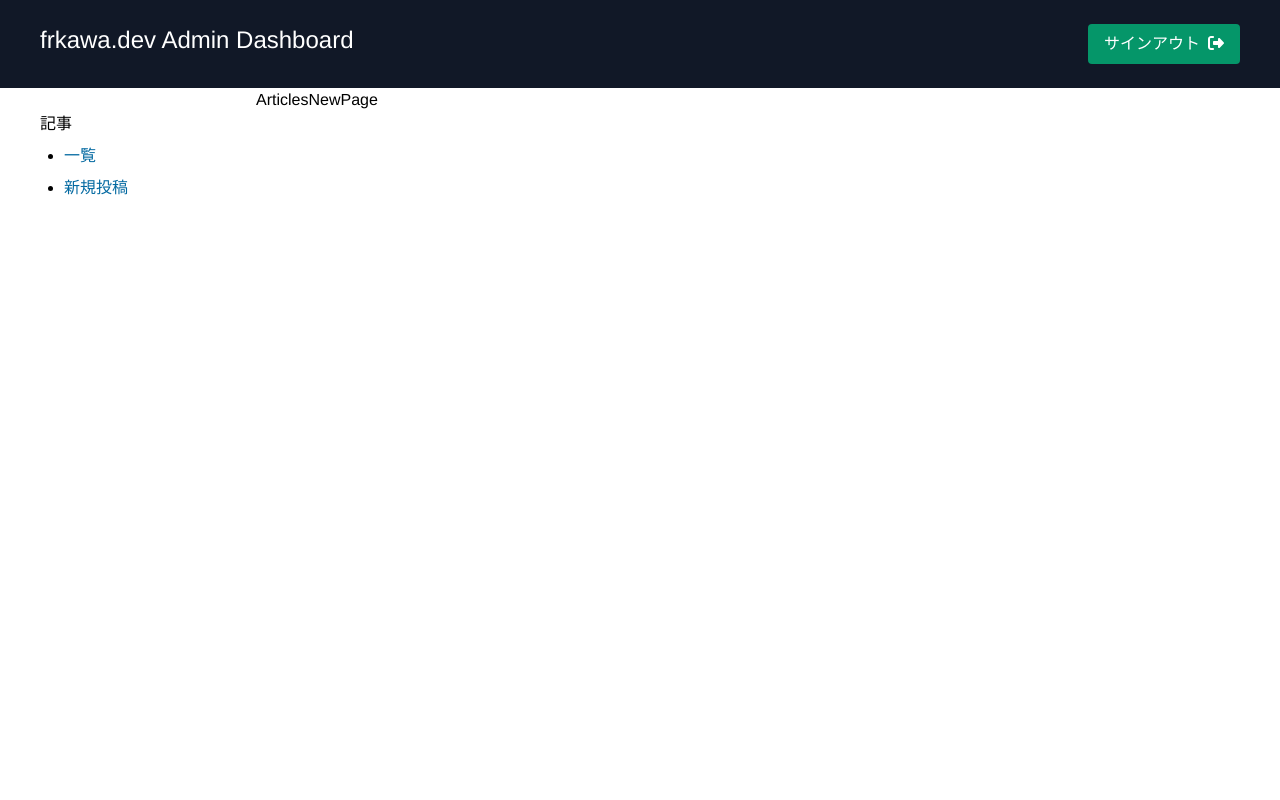
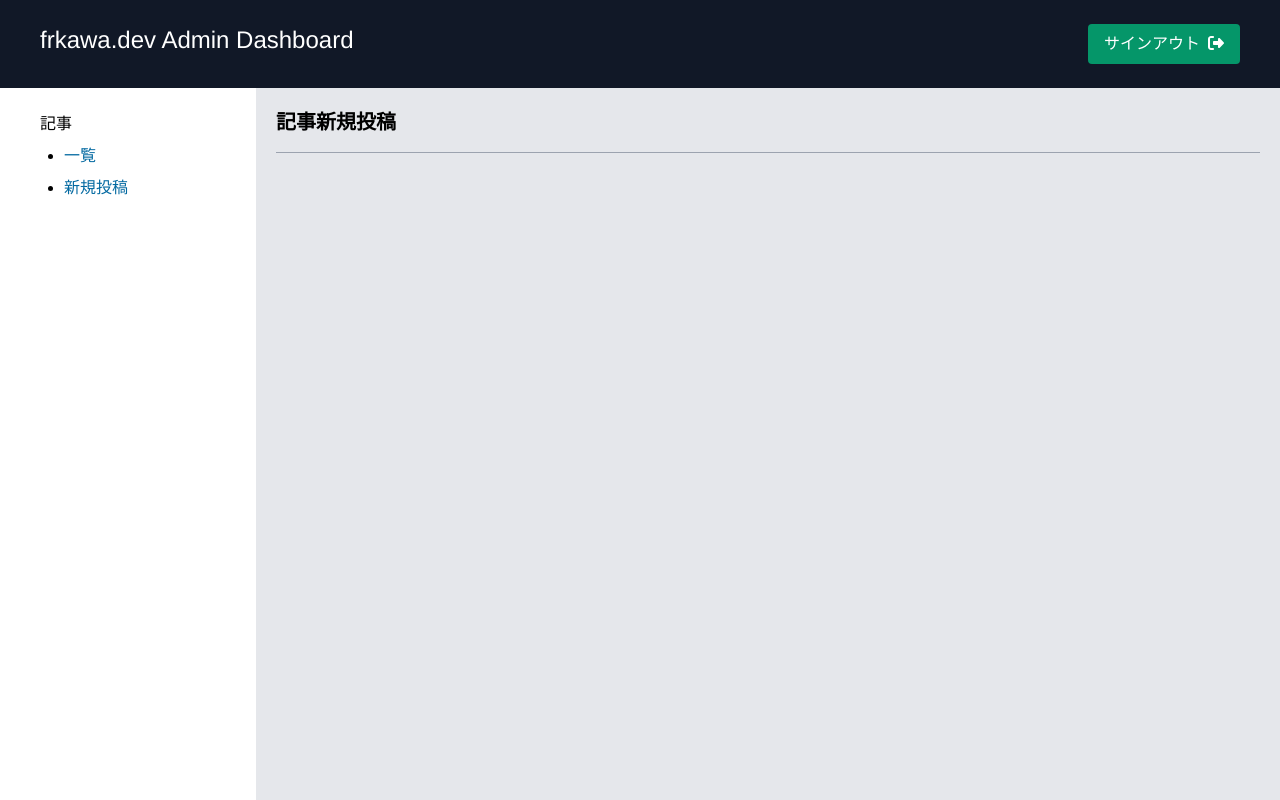
Before and after one commit to frkawa/frkawa-blog, a Next.js app in the folder next/: page /admin/articles/new in a window 1280 px wide. Built offline with nearby package versions, Linux system fonts and the light colour scheme; a web font is replaced by a local one.

Commit message:
新規投稿画面大枠

```diff
--- a/next/app/(admin)/admin/(dashboard)/articles/new/page.tsx
+++ b/next/app/(admin)/admin/(dashboard)/articles/new/page.tsx
@@ -1,7 +1,15 @@
 import React from 'react'
 
 const AdminArticlesNewPage = () => {
-  return <div>ArticlesNewPage</div>
+  return (
+    <div className='h-full bg-gray-200 p-5'>
+      <div className='leading-8'>
+        <h2 className='mb-6 border-b border-gray-400 pb-4 text-xl font-bold'>
+          記事新規投稿
+        </h2>
+      </div>
+    </div>
+  )
 }
 
 export default AdminArticlesNewPage
```
